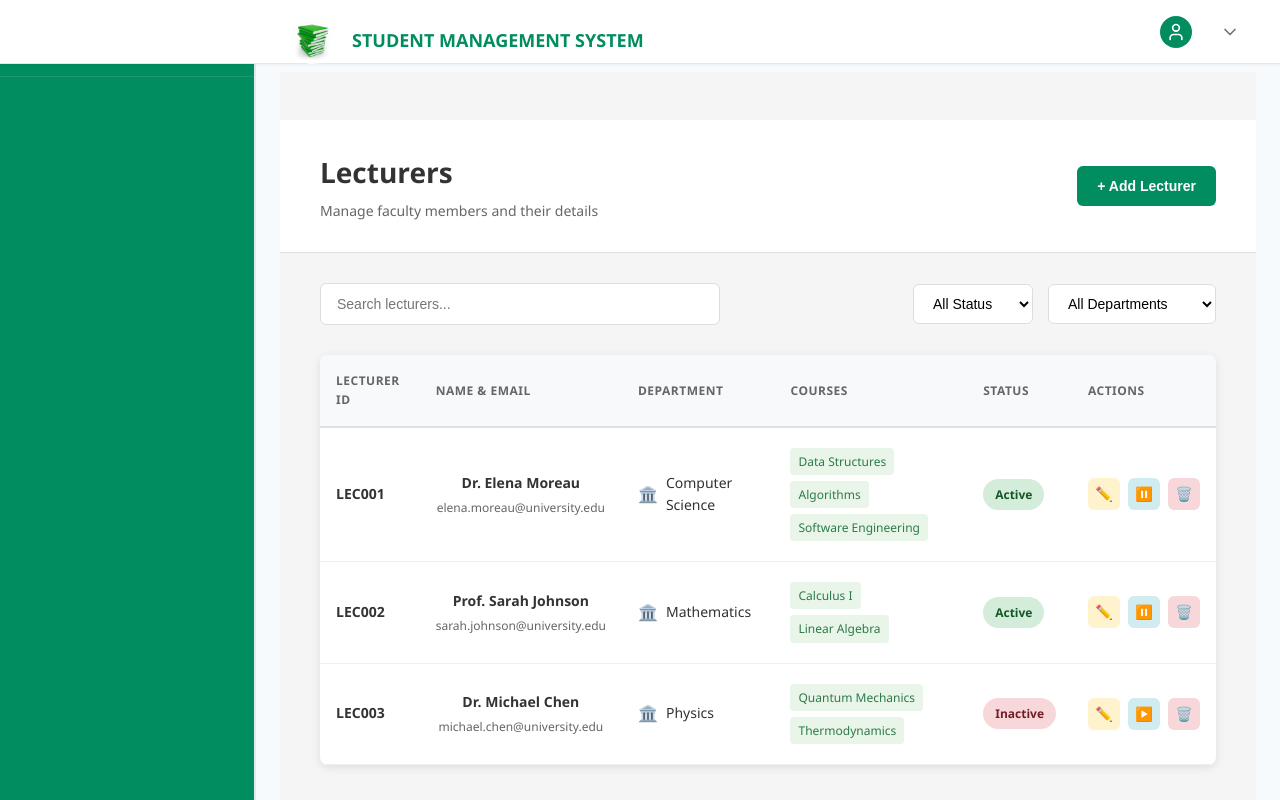
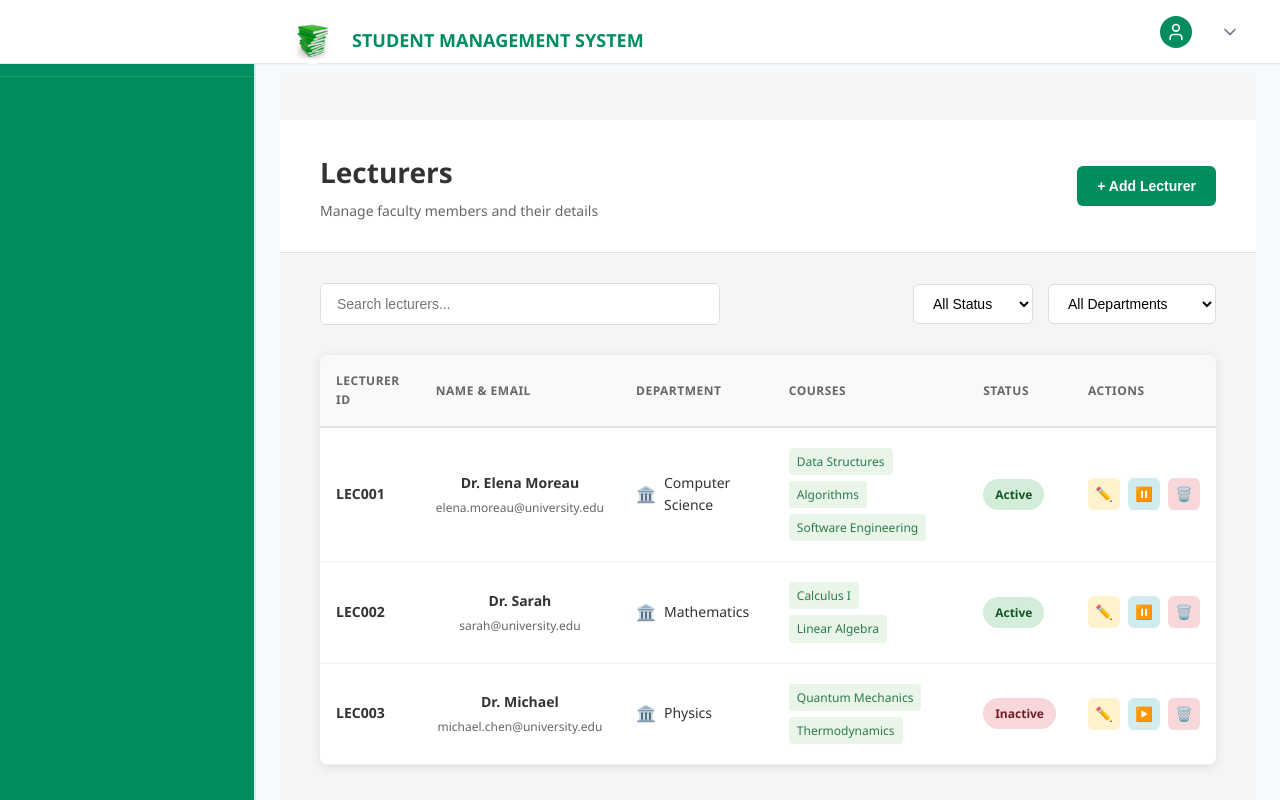
Before and after one commit to Eddiemoe1/student-management-system-frontend, a React (Vite) app: page /lecturers in a window 1280 px wide. Built offline with nearby package versions, Linux system fonts and the light colour scheme.

Commit message:
logo and lecturers

```diff
--- a/src/Pages/Lecturer.tsx
+++ b/src/Pages/Lecturer.tsx
@@ -154,7 +154,6 @@ export const Lectures: React.FC = () => {
         return `${baseClasses} status-default`;
     }
   };
-
   const canModify = user?.role === 'admin' || user?.role === 'lecturer';
 
   // Sort lectures by date and time
@@ -167,7 +166,6 @@ export const Lectures: React.FC = () => {
 
   return (
     <div className="lectures-container">
-      {/* Header */}
       <div className="lectures-header">
         <div>
           <h1>Lectures</h1>
--- a/src/Pages/Lecturers.tsx
+++ b/src/Pages/Lecturers.tsx
@@ -29,15 +29,15 @@ const Lecturers: React.FC = () => {
     },
     {
       id: 'LEC002',
-      name: 'Prof. Sarah Johnson',
-      email: 'sarah.johnson@university.edu',
+      name: 'Dr. Sarah ',
+      email: 'sarah@university.edu',
       department: 'Mathematics',
       courses: ['Calculus I', 'Linear Algebra'],
       status: 'active'
     },
     {
       id: 'LEC003',
-      name: 'Dr. Michael Chen',
+      name: 'Dr. Michael ',
       email: 'michael.chen@university.edu',
       department: 'Physics',
       courses: ['Quantum Mechanics', 'Thermodynamics'],
```
